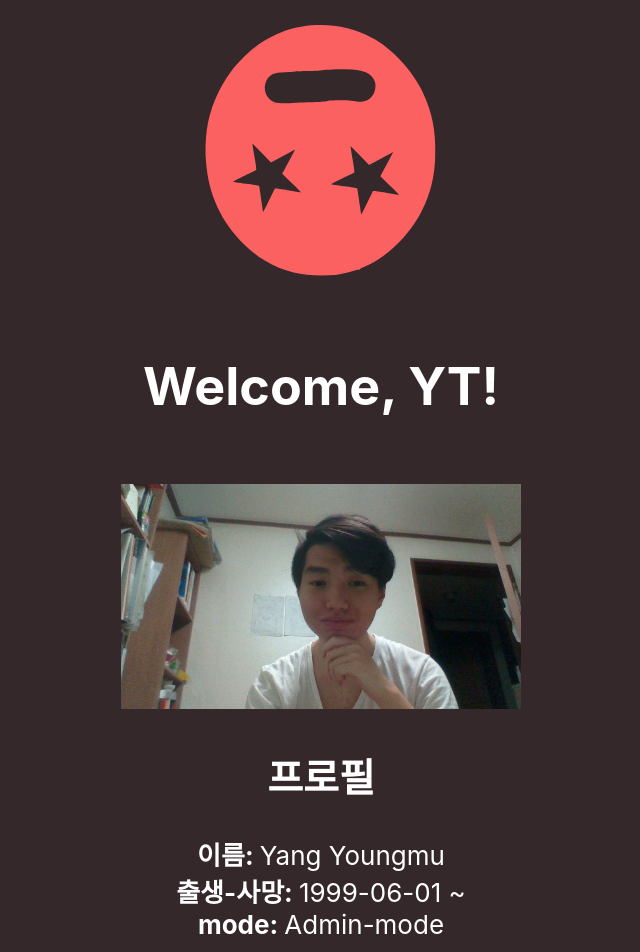
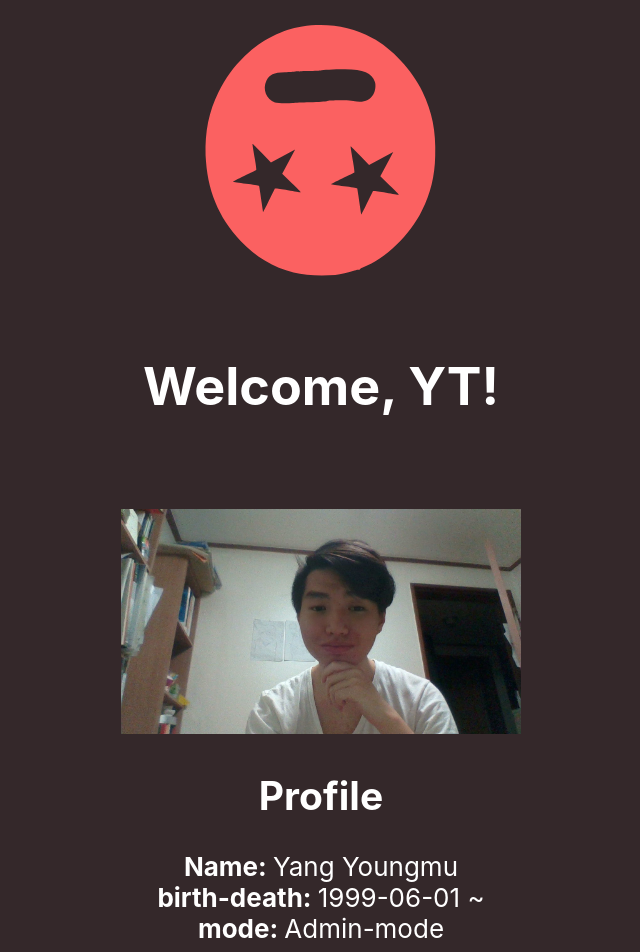
Before and after one commit to youngyangmoo/withyt, a React (Create React App) app: page / in a window 1280 px wide. Shown: the top 952 px of the page, without its empty margins (319-959 px from the left). Built offline with nearby package versions, Linux system fonts and the light colour scheme.

Commit message:
내용 영어화

```diff
--- a/src/User.tsx
+++ b/src/User.tsx
@@ -33,16 +33,16 @@ export class User extends React.Component<Props>{
             imgName = ProfileImageCollector.Unknown
         }
         return (
-            <div>
+            <div className="Profile-box">
                 <br></br>
                 <img src={imgName} width="400" alt="mooPicture"></img>
-                <h2>프로필</h2>
+                <h2>Profile</h2>
                 <div>
-                    <b>이름:  </b>
+                    <b>Name:  </b>
                     {name}
                 </div>
                 <div>
-                    <b>출생-사망:  </b>
+                    <b>birth-death:  </b>
                     {birthdeath}
                 </div>
                 <div>
```
